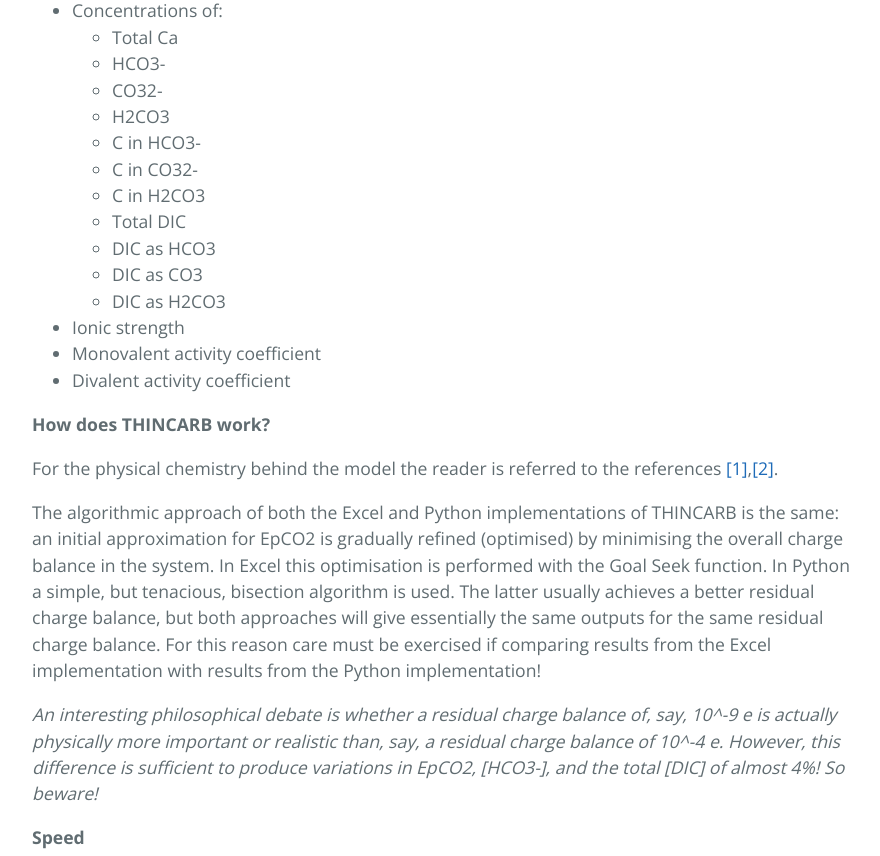
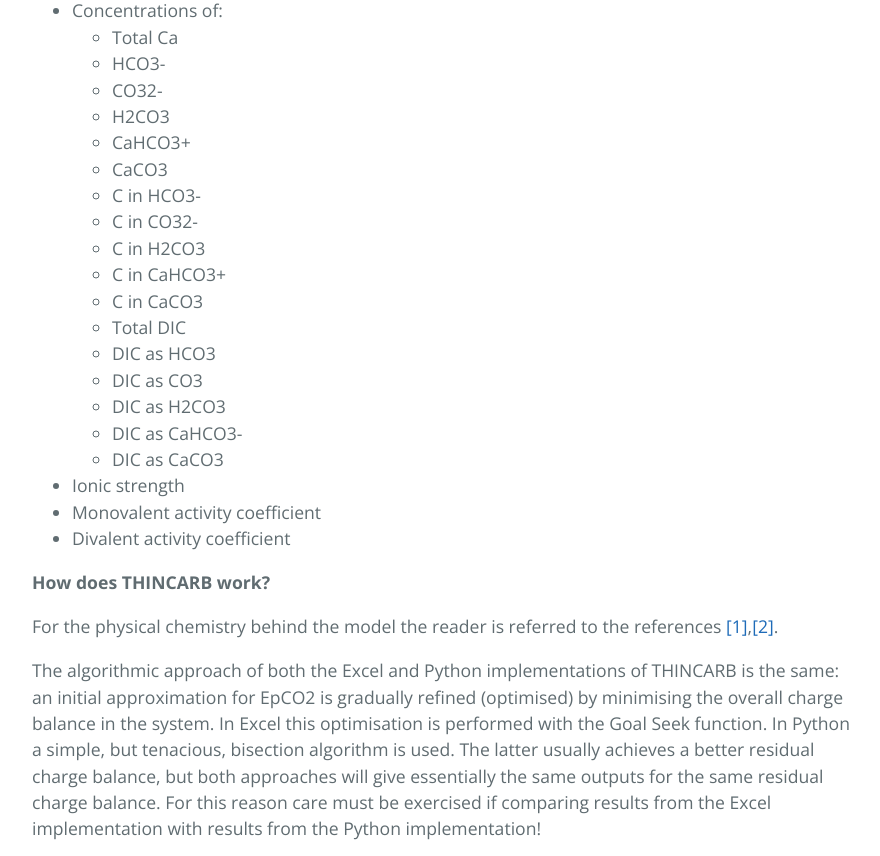
Before and after one commit to smk78/thincarb, a plain HTML site: page index.html in a window 1280 px wide. Shown: the part 1926-2782 px from the top of the page, without its empty margins (192-1072 px from the left). Drawn offline with nearby package versions, Linux system fonts and the light colour scheme.

Commit message:
Update index.html
Minor edit to add CaHCO3 and CaCO3 species to list of evaluated parameters

```diff
--- a/index.html
+++ b/index.html
@@ -101,13 +101,19 @@ the calcium ion concentration (in milligrams/litre).</p>
     <li>HCO3-</li>
     <li>CO32-</li>
     <li>H2CO3</li>
+    <li>CaHCO3+</li>
+    <li>CaCO3</li>
     <li>C in HCO3-</li>
     <li>C in CO32-</li>
     <li>C in H2CO3</li>
+    <li>C in CaHCO3+</li>
+    <li>C in CaCO3</li>
     <li>Total DIC</li>
     <li>DIC as HCO3</li>
     <li>DIC as CO3</li>
     <li>DIC as H2CO3</li>
+    <li>DIC as CaHCO3-</li>
+    <li>DIC as CaCO3</li>
     </ul>
 <li>Ionic strength</li>
 <li>Monovalent activity coefficient</li>
```
